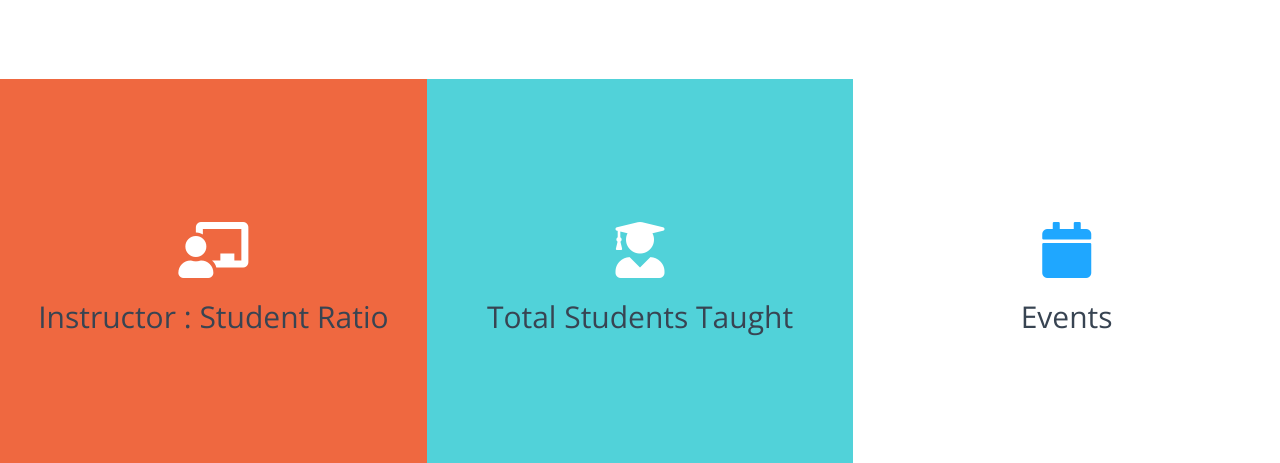
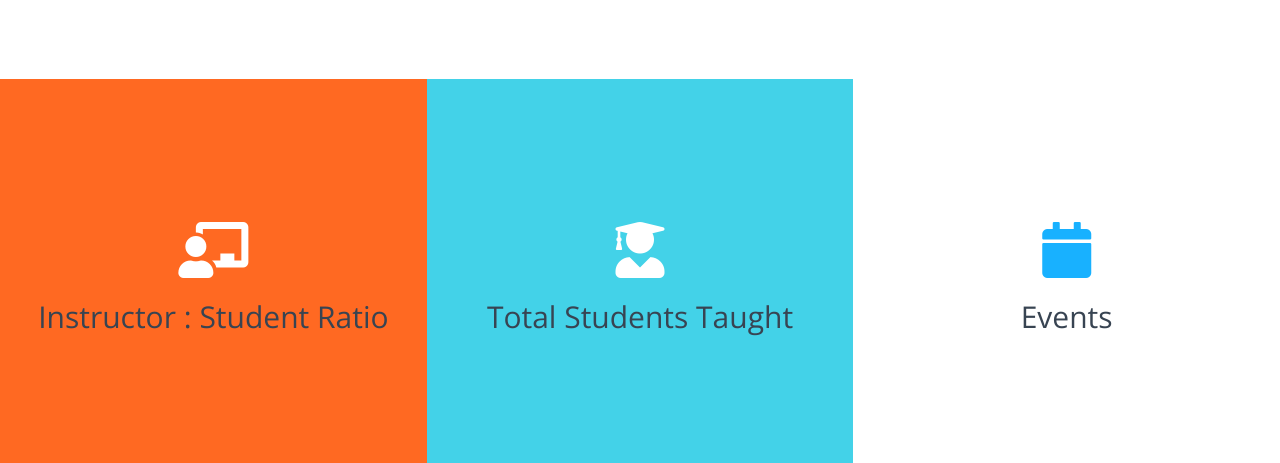
Before and after one commit to codingandcommunity/codingandcommunity.github.io-flask, a Python web app: template templates/index.html in a window 1280 px wide. Shown: the part 1154-1617 px from the top of the page. Run offline with Jinja, Linux system fonts and the light colour scheme; the template is opened without the code that fills it, so the values that code supplies are empty; some libraries are stand-ins or nearby versions.

Commit message:
Fixed colors to adhere to the style guide

```diff
--- a/static/style.css
+++ b/static/style.css
@@ -133,7 +133,7 @@ h1 {
 }
 
 .ratio-div {
-  background-color: #EF6840;
+  background-color: #FF6922;
 }
 
 .ratio-div .stat {
@@ -141,7 +141,7 @@ h1 {
 }
 
 .students-div {
-  background-color: #51D2D9;
+  background-color: #43D2E8;
 }
 
 .students-div .stat {
@@ -154,5 +154,5 @@ h1 {
 
 .events-div .stat {
   background-color: #FFF;
-  color: #1FA7FF;
+  color: #18B1FF;
 }
```
